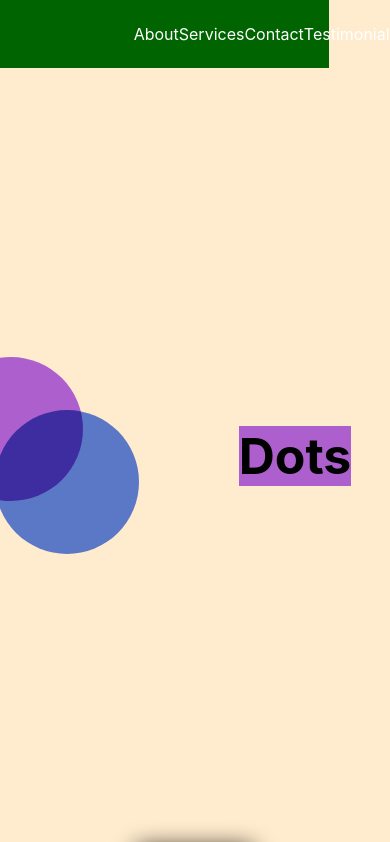
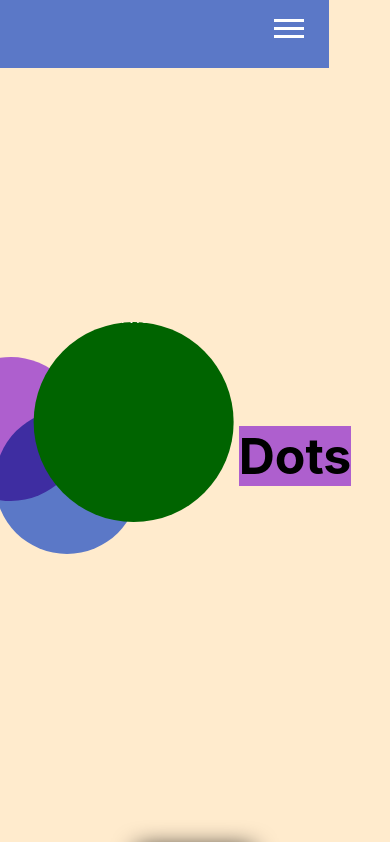
Before and after one commit to MomentaiBro/CarlaniWebApp, a JavaScript app: page / in a window 390 px wide. Shown: the top 842 px of the page. Built offline with nearby package versions, Linux system fonts and the light colour scheme; the HTML template or start-up script is replaced by a standard one.

Commit message:
media adjustments

```diff
--- a/src/components/NavBar.js
+++ b/src/components/NavBar.js
@@ -6,9 +6,9 @@ const NavBar = () => {
         <div>
             <nav>
                 <div className={NavStyle.hamburger}>
-                    <div className="line"></div>
-                    <div className="line"></div>
-                    <div className="line"></div>
+                    <div className={NavStyle.line}></div>
+                    <div className={NavStyle.line}></div>
+                    <div className={NavStyle.line}></div>
                 </div>
                 <ul className={NavStyle.navLinks}>
                     <li>
--- a/src/modules/NavBar.module.css
+++ b/src/modules/NavBar.module.css
@@ -35,7 +35,33 @@ nav {
 }
 
 @media screen and (max-width: 750px) {
+  .line {
+    width: 30px;
+    height: 3px;
+    background-color: white;
+    margin: 5px;
+  }
+
   nav {
+    position: relative;
+  }
+
+  .hamburger {
+    position: absolute;
+    cursor: pointer;
+    right: 5%;
+    top:20%;
+    transform: translate(-5% -50%);
+  }
+
+  .navLinks {
     background-color: darkgreen;
+    position: fixed;
+    height: 100vh;
+    width: 100%;
+    flex-direction: column;
+    clip-path: circle(100px);
   }
+
+
 }
```
